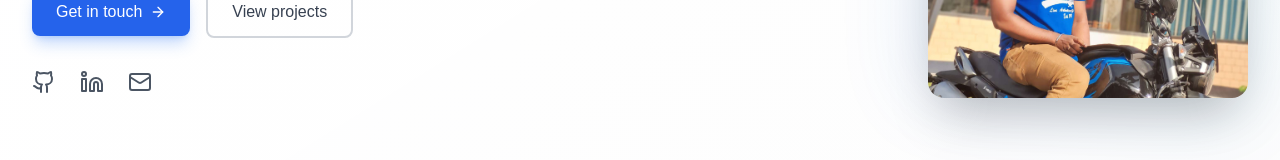
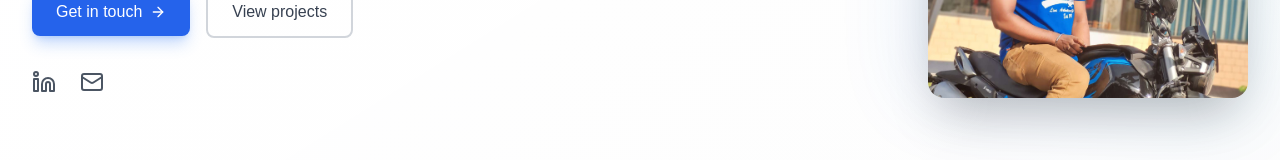
Before and after one commit to santhoshakash/Portfolio, a Next.js app: page / in a window 1280 px wide. Shown: the part 462-622 px from the top of the page. Built offline with nearby package versions, Linux system fonts and the light colour scheme.

Commit message:
sixth commit

```diff
--- a/app/components/ClientHome.tsx
+++ b/app/components/ClientHome.tsx
@@ -2,7 +2,7 @@
 
 import React, { useEffect, useRef, useState } from 'react';
 import {
-  Github,
+  // Github,
   Linkedin,
   Mail,
   ExternalLink,
@@ -311,12 +311,12 @@ export default function Home() {
               </div>
 
               <div className='flex items-center gap-6 justify-center lg:justify-start'>
-                <a
+                {/* <a
                   href='https://github.com/santhoshakash'
                   className='text-gray-600 hover:text-blue-600 transition-colors'
                 >
                   <Github className='w-6 h-6' />
-                </a>
+                </a> */}
                 <a
                   href='https://www.linkedin.com/in/santhosh-akash-6879371bb'
                   className='text-gray-600 hover:text-blue-600 transition-colors'
@@ -693,14 +693,14 @@ export default function Home() {
                     Connect with me on social media
                   </p>
                   <div className='flex gap-4'>
-                    <a
+                    {/* <a
                       href='https://github.com/santhoshakash'
                       target='_blank'
                       rel='noopener noreferrer'
                       className='w-10 h-10 flex items-center justify-center rounded-full bg-gray-100 hover:bg-blue-100 text-gray-600 hover:text-blue-600 transition-colors'
                     >
                       <Github className='w-5 h-5' />
-                    </a>
+                    </a> */}
                     <a
                       href='https://www.linkedin.com/in/santhosh-akash-6879371bb'
                       target='_blank'
@@ -776,14 +776,14 @@ export default function Home() {
               <p>&copy; 2024 Santhosh Akash. All rights reserved.</p>
             </div>
             <div className='flex space-x-4'>
-              <a
+              {/* <a
                 href='https://github.com/santhoshakash'
                 target='_blank'
                 rel='noopener noreferrer'
                 className='hover:text-blue-400'
               >
                 <Github className='h-6 w-6' />
-              </a>
+              </a> */}
               <a
                 href='https://www.linkedin.com/in/santhosh-akash-6879371bb'
                 target='_blank'
```
